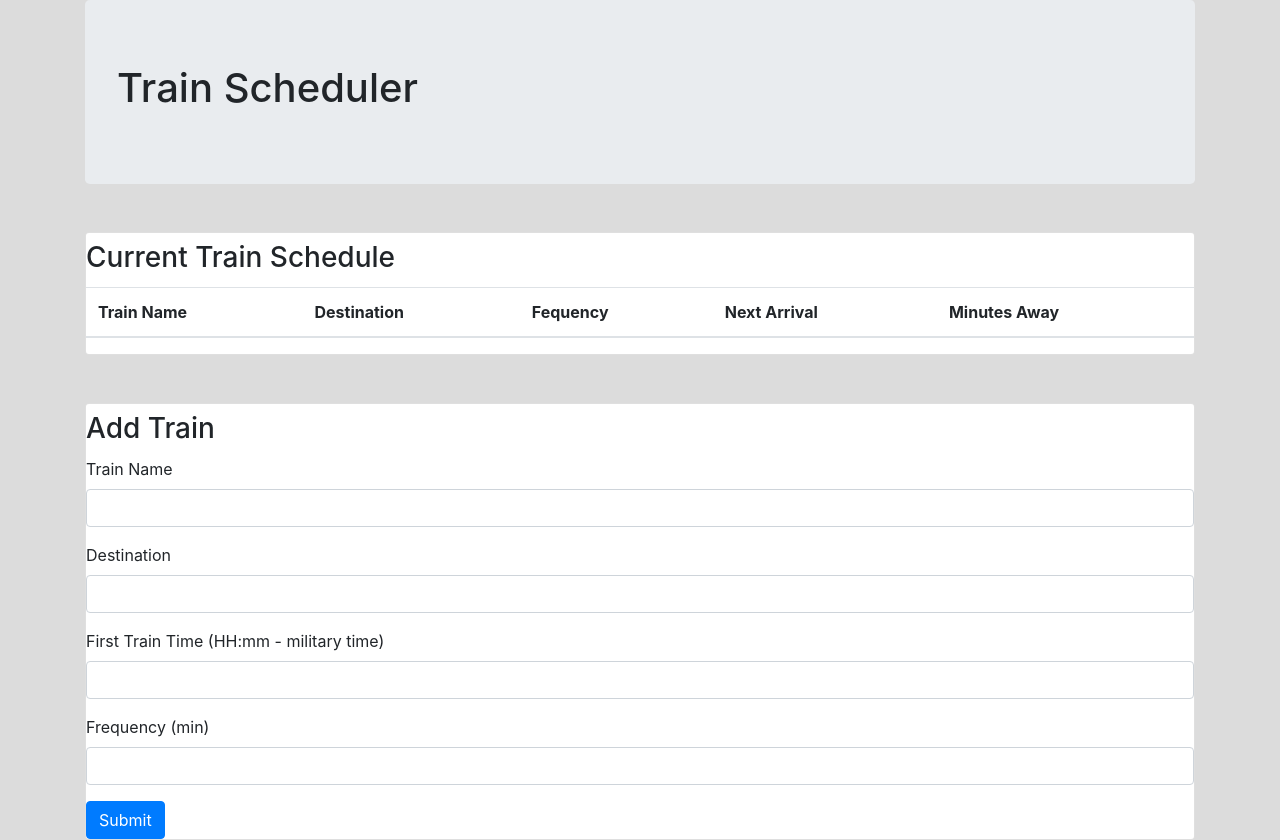
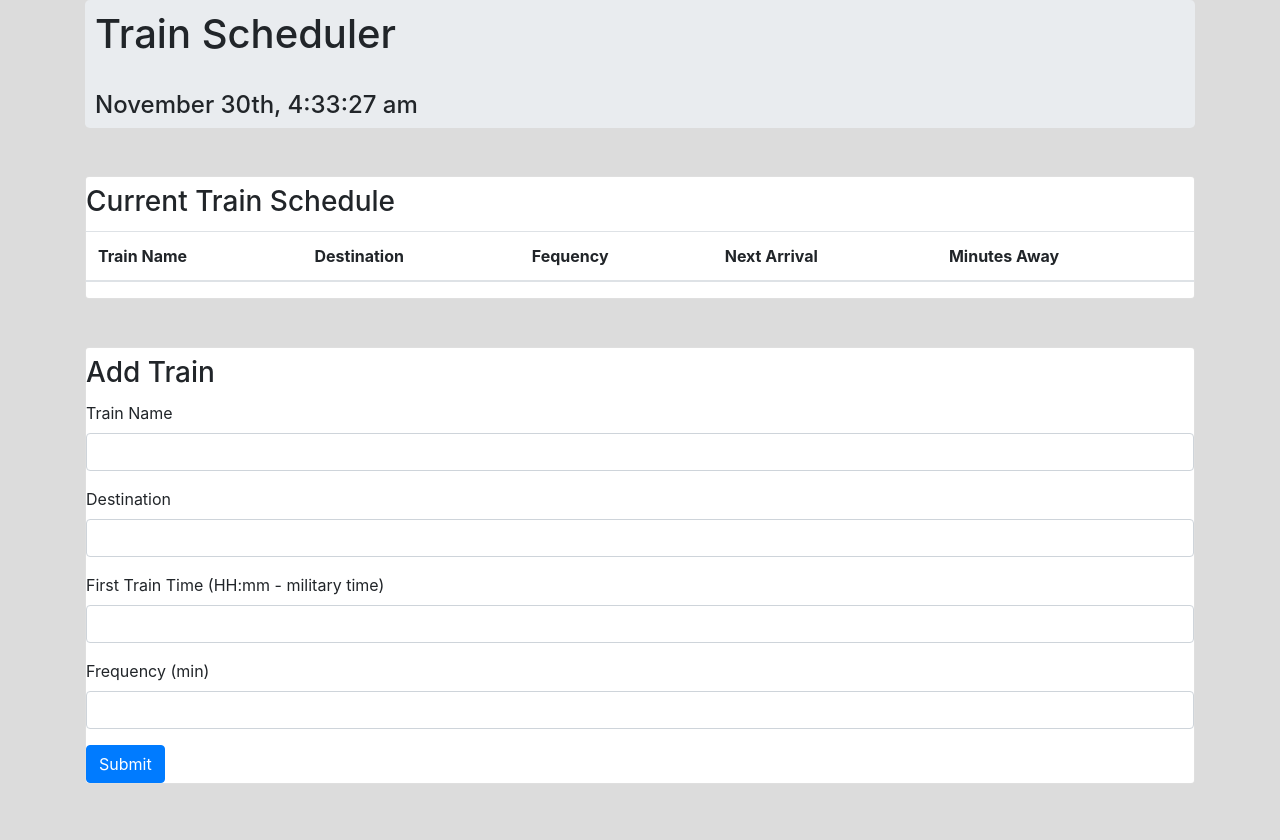
Before and after one commit to jolarios96/Train-Scheduler, a plain HTML site: page index.html in a window 1280 px wide. After the commit the page ends 800 px from the top, so only its background shows below. Drawn offline with nearby package versions, Linux system fonts and the light colour scheme.

Commit message:
edited the page banner & added clock

```diff
--- a/index.html
+++ b/index.html
@@ -14,13 +14,29 @@
         body {
             background-color: gainsboro;
         }
+        #page-banner{
+            position: relative;
+            top: 0;
+        }
+        #title{
+            position: absolute;
+            top: 10px;
+            left: 10px;
+
+        }
+        #clock{
+            position: absolute;
+            bottom: 0;
+            left: 10px;
+        }
     </style>
 </head>
 
 <body>
     <div class='container'>
-        <div class='jumbotron'>
-            <h1>Train Scheduler</h1>
+        <div id='page-banner' class='jumbotron'>
+            <h1 id='title'>Train Scheduler</h1>
+            <h4 id='clock'></h4>
         </div>
 
         <div class='card mt-5 pt-2 table-striped'>
@@ -102,6 +118,10 @@
 
     <!-- App Code -->
     <script>
+        var globalClock = setInterval(function () {
+            $('#clock').text(moment().format('MMMM Do, h:mm:ss a'));
+
+        }, 1000);
 
     </script>
 
```
